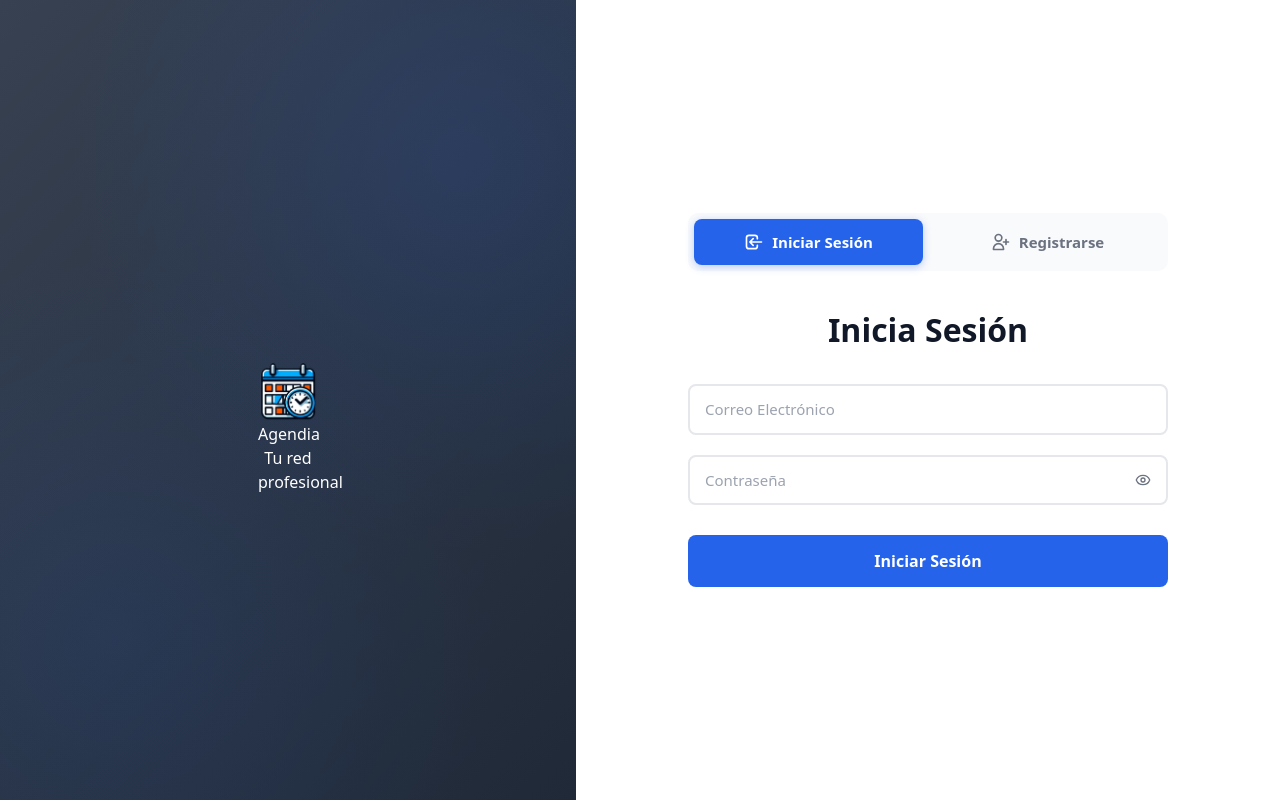
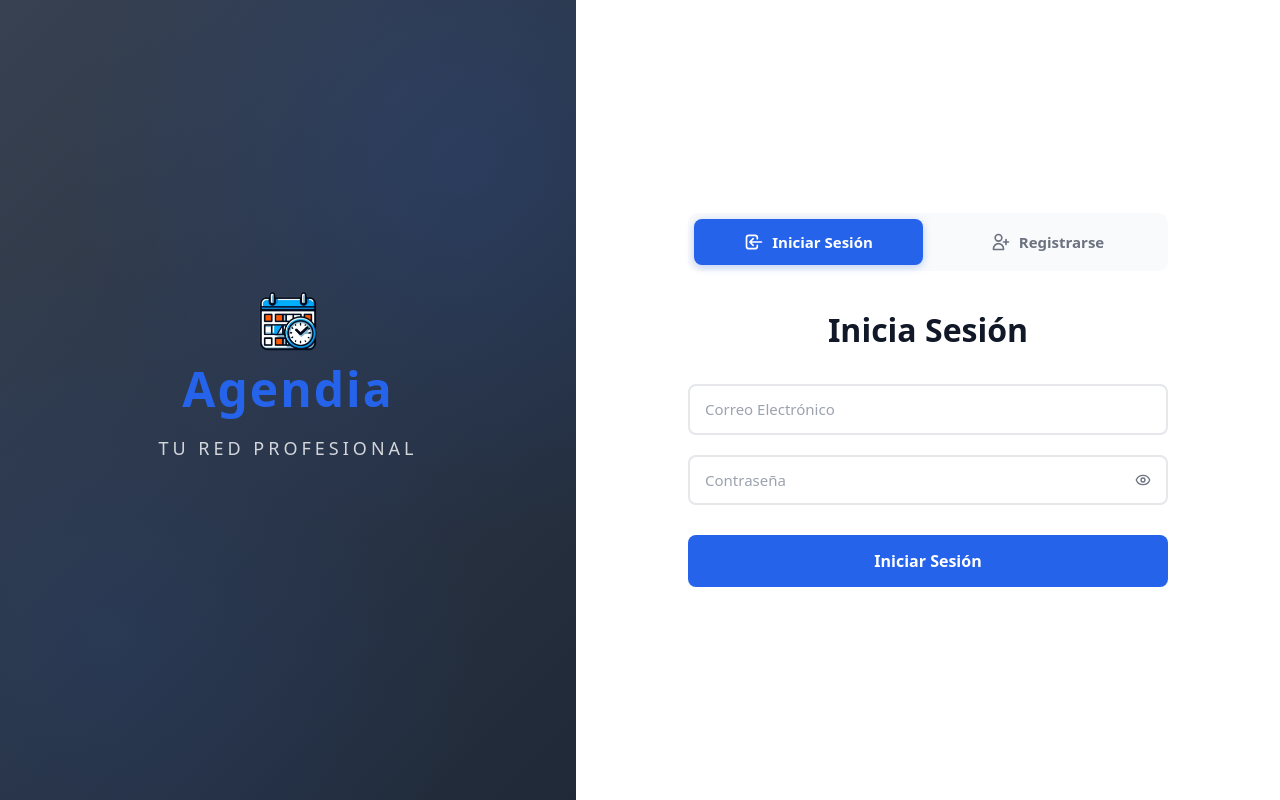
Before and after one commit to danielacalderonflorez/Agendia-Proyecto-Final, a React (Vite) app: page /Agendia-Proyecto-Final/auth in a window 1280 px wide. Built offline with nearby package versions, Linux system fonts and the light colour scheme; the HTML template or start-up script is replaced by a standard one.

Commit message:
Agregar basename para GitHub Pages logo 10

```diff
--- a/src/pages/auth.tsx
+++ b/src/pages/auth.tsx
@@ -127,11 +127,11 @@ const Auth = () => {
       <div className="auth-branding">
         <div className="branding-overlay"></div>
         <div className="branding-contenido">
-          <div className="logo-pequeño">
-            <img src={logo} alt="Logo" className="h-18 w-18 object-contain" />
-            <h1>Agendia</h1>
-            <p className="subtitulo">Tu red profesional</p>
-          </div>
+          <div className="logo-section">
+  <img src={logo} alt="Logo" className="h-16 w-16 object-contain mx-auto" />
+  <h1>Agendia</h1>
+  <p className="subtitulo">Tu red profesional</p>
+</div>
         </div>
       </div>
 
```
